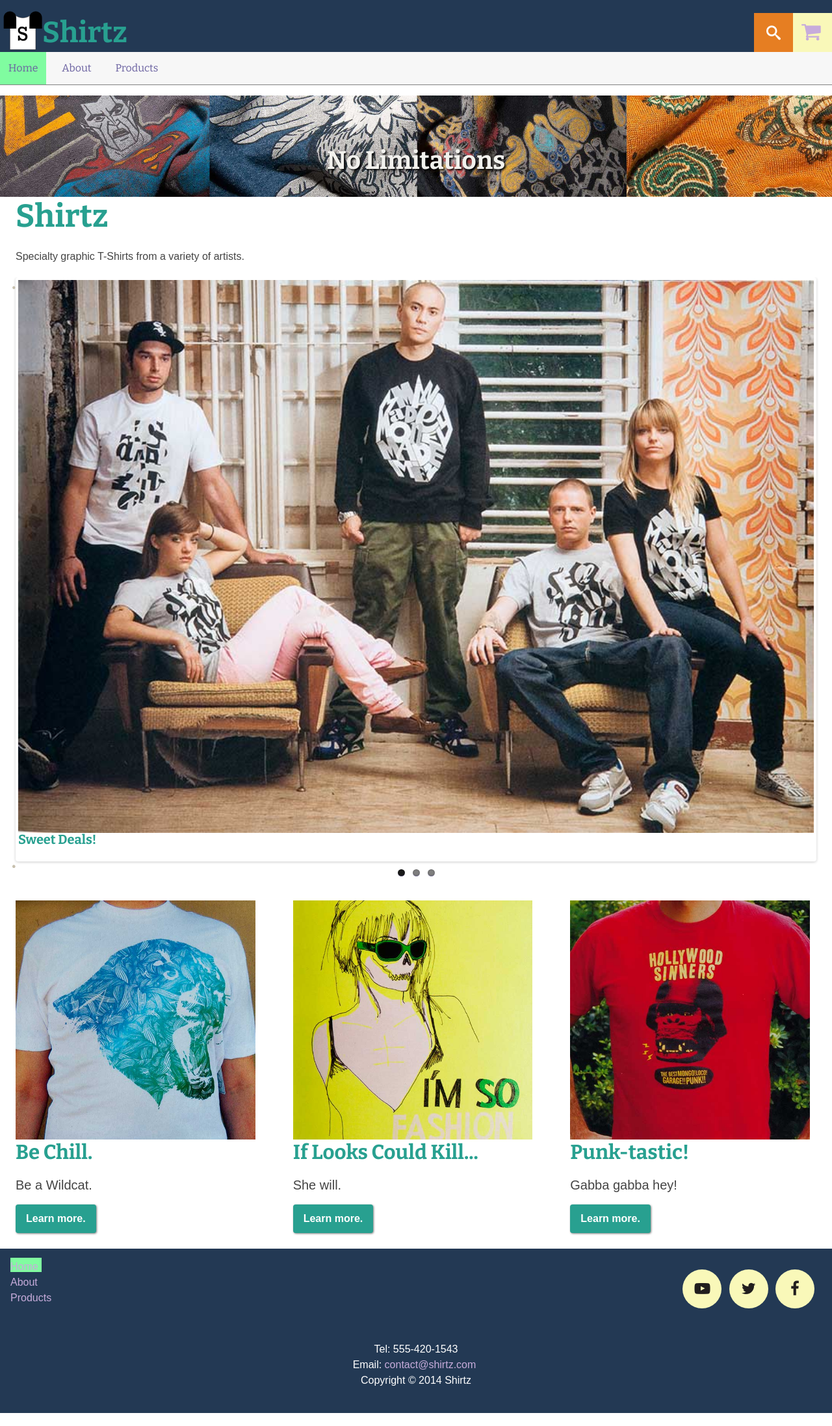
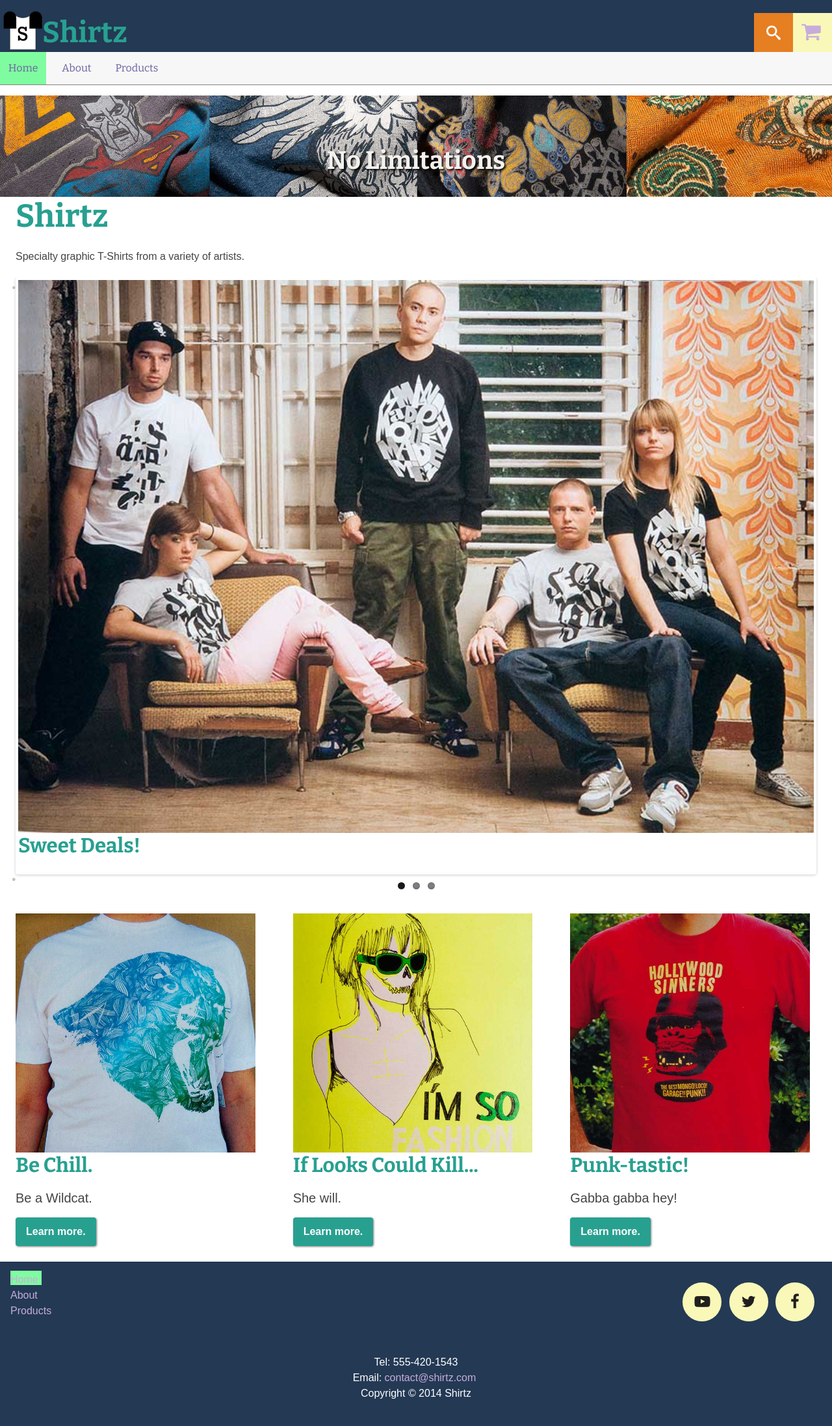
Before and after one commit to mart0855/ecommerce-website, a Jekyll site: the page built from index.html, in a window 1280 px wide. Shown: the whole page at 65% size. Built offline with Jekyll 4.4.1, drawn with Linux system fonts in a browser that asks for light colours; nearby versions of some CDN libraries; Markdown is read by kramdown in place of the engine named in the settings.

Commit message:
h3 to tera

```diff
--- a/index.html
+++ b/index.html
@@ -20,17 +20,17 @@ priority: 1.0
 	    <li>
 				<a href="{{site.baseurl}}/products/mens"><img src="{{site.baseurl}}/images/slide1.jpg"/>
 			</a>
-	      <h3 class="mega">Sweet Deals!</h3>
+	      <h3 class="tera">Sweet Deals!</h3>
 	    </li>
 	    <li>
 	      <a href="{{site.baseurl}}/products/womens"><img src="{{site.baseurl}}/images/slide2.jpg"/>
 	    	</a>
-	      <h3 class="mega">Female Urban Decay.</h3>
+	      <h3 class="tera">Female Urban Decay.</h3>
 	    </li>
 	    <li>
 	      <a href="{{site.baseurl}}/products"><img src="{{site.baseurl}}/images/slide3.jpg"/>
 	    </a>
-	     <h3 class="mega">Intricate. Vibrant. Imaginative.</h3>
+	     <h3 class="tera">Intricate. Vibrant. Imaginative.</h3>
 	    </li>
 	  </ul>
 		</div>
```
